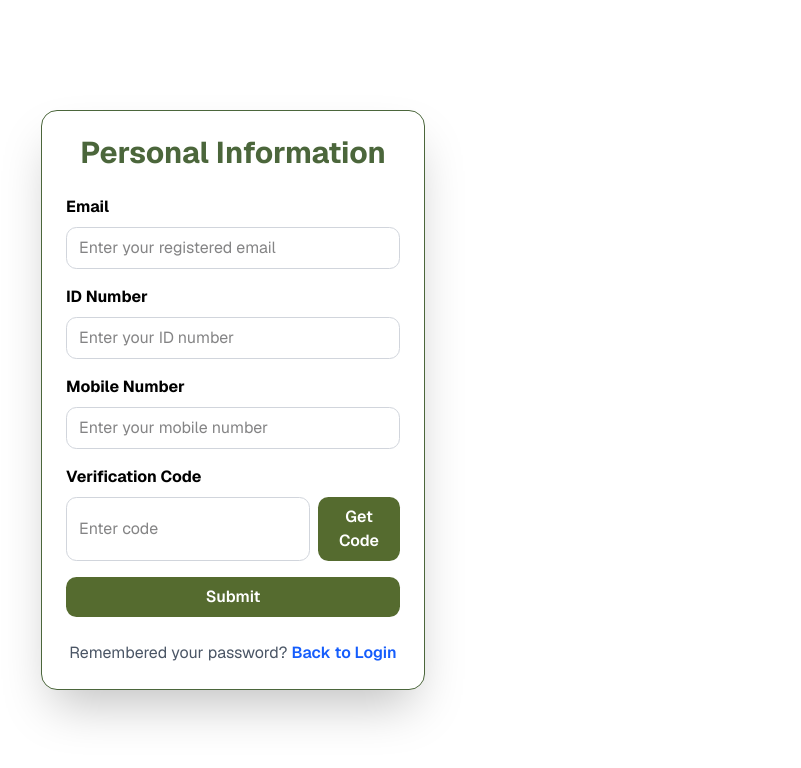
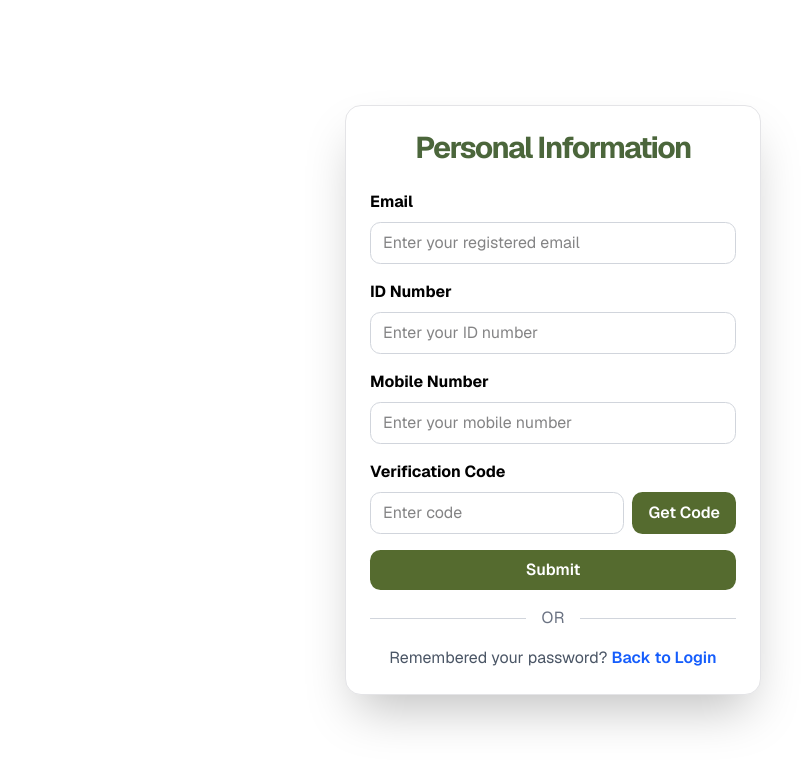
Before and after one commit to lash0000/monica, a React (Vite) app: page /forgotpassword in a window 1280 px wide. Shown: the top 768 px of the page, without its empty margins (87-888 px from the left). Built offline with nearby package versions, Linux system fonts and the light colour scheme.

Commit message:
Forgotpassword revised (again) & login link to forgotpassword revised

```diff
--- a/src/pages/user/pages/ForgotPassword.jsx
+++ b/src/pages/user/pages/ForgotPassword.jsx
@@ -1,6 +1,5 @@
 import { useEffect } from "react";
 import { Link } from "react-router-dom";
-import Stamonicabg from "../components/stamonicabg";
 
 function ForgotPassword() {
   // Scroll to top when component mounts
@@ -9,18 +8,15 @@ function ForgotPassword() {
   }, []);
 
   return (
-    <div className="min-h-screen flex">
-      {/* Left Side - Background Image */}
-      <Stamonicabg />
-
-      {/* Right Side - Forgot Password Form */}
-      <div className="w-full lg:w-1/2 bg-[#ffffff] flex flex-col items-center justify-center p-4">
+    <div className="min-h-screen flex items-center justify-center bg-[#ffffff]">
+      {/* Centered Forgot Password Form */}
+      <div className="w-full max-w-md p-4">
 
         {/* Forgot Password Card */}
-        <div className="bg-white rounded-2xl p-6 w-full max-w-sm shadow-2xl border-1 border-[#4B663B]">
+        <div className="bg-white rounded-2xl p-6 w-full shadow-2xl border hover:border-[#4B663B] transition-colors">
 
           {/* Title */}
-          <h2 className="text-3xl font-serif text-[#4B663B] mb-6 text-center font-bold">
+          <h2 className="text-3xl tracking-tighter text-[#4B663B] mb-6 text-center font-bold">
             Personal Information
           </h2>
 
@@ -92,15 +88,21 @@ function ForgotPassword() {
             {/* Submit Button */}
             <button
               type="submit"
-              className="w-full bg-[#556B2F] text-white py-2 rounded-lg font-semibold
-                         hover:bg-[#6B8E23] transition-colors duration-200"
+              className="w-full bg-[#556B2F] text-white py-2 rounded-lg font-semibold hover:bg-[#6B8E23] transition-colors duration-200"
             >
               Submit
             </button>
           </form>
 
+          {/* OR Divider */}
+          <div className="flex items-center my-4">
+            <div className="flex-1 border-t border-gray-300"></div>
+            <span className="px-4 text-gray-500">OR</span>
+            <div className="flex-1 border-t border-gray-300"></div>
+          </div>
+
           {/* Back to Login */}
-          <div className="mt-6 text-center">
+          <div className="text-center">
             <span className="text-gray-600">Remembered your password? </span>
             <Link to="/login" className="text-blue-600 hover:text-blue-800 font-semibold">
               Back to Login
--- a/src/pages/user/pages/Login.jsx
+++ b/src/pages/user/pages/Login.jsx
@@ -71,7 +71,7 @@ function Login() {
                 />
                 <span className="text-black">Remember Me</span>
               </label>
-              <Link to="/forgot-password" className="text-blue-600 hover:text-blue-800">
+              <Link to="/forgotpassword" className="text-blue-600 hover:text-blue-800">
                 Forgot Password?
               </Link>
             </div>
```
